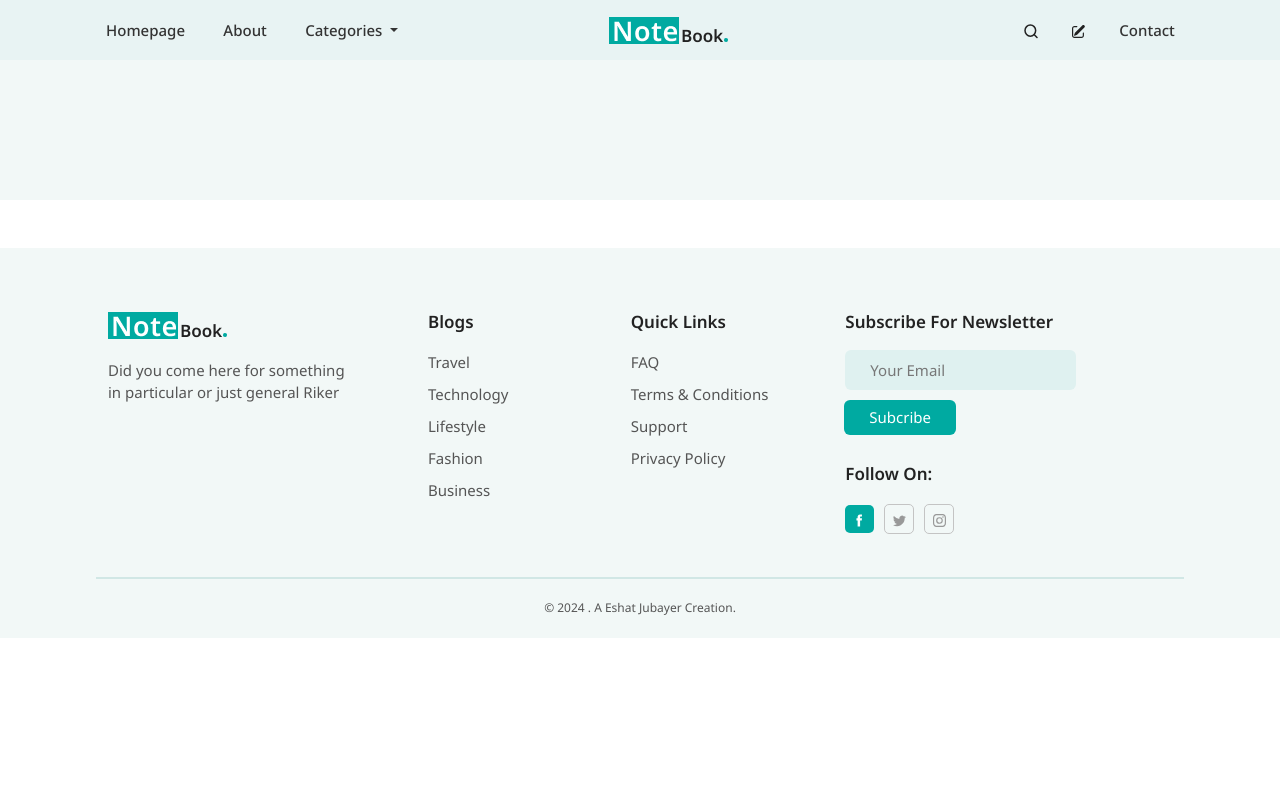
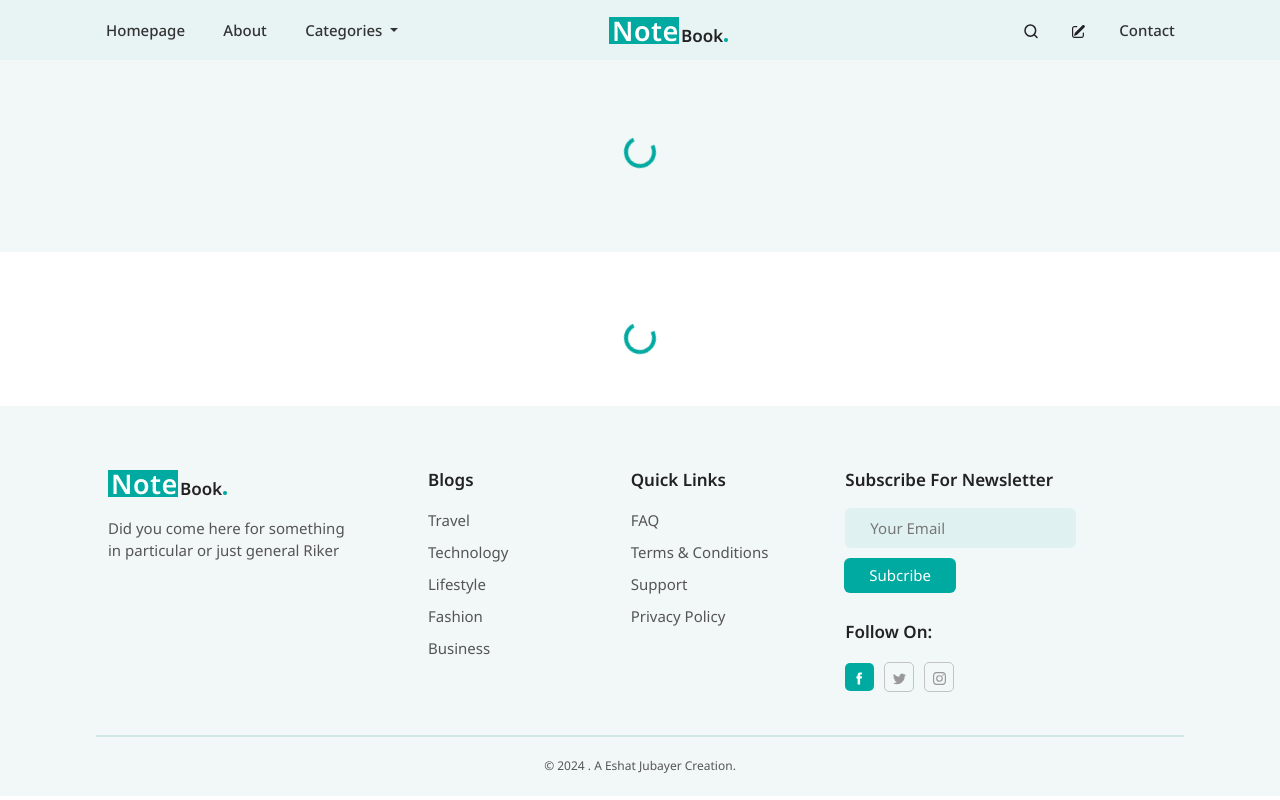
Before and after one commit to Eshat002/Blog-With-Python-Django-2, a Django app: template profiles/templates/profile.html in a window 1280 px wide. Run offline with Django 5.2, Linux system fonts and the light colour scheme; the template is opened without the code that fills it, so the values that code supplies are empty; data comes from the database, SQL or seed files in the repository; both versions use the stored data as it was after the commit.

Commit message:
finished about author page

```diff
--- a/profiles/static/profile.js
+++ b/profiles/static/profile.js
@@ -1,6 +1,10 @@
 const profileUrl = window.location.href + "data/";
 const profile_first_section_data_container = document.getElementById("profile-first-section-data-container")
 const profile_sec_section_row = document.getElementById("profile-sec-section-row")
+const profile_headline = document.getElementById("profile-headline")
+const spinner_for_profile_data = document.getElementById("spinner-for-profile-data")
+const spinner_for_profile_posts = document.getElementById("spinner-for-profile-posts")
+
 
 
 console.log("profile_url", profileUrl)
@@ -11,6 +15,9 @@ function get_profile_data() {
         url: profileUrl,
 
         success: function (response) {
+
+            spinner_for_profile_data.classList.add("d-none")
+            spinner_for_profile_posts.classList.add("d-none")
 
             profile_first_section_data_container.innerHTML = `<div class='d-flex profile-first-section-single'>
 
@@ -47,19 +54,25 @@ function get_profile_data() {
          </div>
          </div>`
 
+
+            profile_headline.innerHTML = "<span class='re-highlighted-span'>Read </span> author blogs"
+
             for (const post of response.data2) {
                 profile_sec_section_row.innerHTML += `
-                 <div class='col-lg-4'>
+                 <div class='col-lg-4 col-md-6 col-sm-6 mb-5'>
                  <div class='profile-sec-section-single-post-container'>
                  <div class='profile-sec-section-image-container'>
-                <img style='width:100%' class='' src="${post.featured_image_url}" alt="featured-image">
+                <img class='re-featured-image' src="${post.featured_image_url}" alt="featured-image">
                  </div>
-                 <p class='re-post-category'>${post.category}</p>
+                 <p class='re-post-category'>
+                 <span class="re-post-category-span">${post.category}</span>
+
+                </p>
                  <h2 class='re-post-title'> ${post.title} </h2>
 
                  <div class="re-post-details d-flex">
                                 <div class="d-flex pe-2">
-                                    <img style="width:30px; height:30px" class="re-post-author-image" alt="author-image" src="${post.author_image}">
+                                    <img class="re-post-author-image" alt="author-image" src="${post.author_image}">
                                     <span class="re-post-details-text">
                                         ${post.author_name}
                                         <span>
@@ -77,7 +90,7 @@ function get_profile_data() {
                                     <svg xmlns="http://www.w3.org/2000/svg" width="12" height="12" viewBox="0 0 12 12" fill="none">
                                         <path d="M6 0C2.6916 0 0 2.6916 0 6C0 9.3084 2.6916 12 6 12C9.3084 12 12 9.3084 12 6C12 2.6916 9.3084 0 6 0ZM6 10.8C3.3534 10.8 1.2 8.6466 1.2 6C1.2 3.3534 3.3534 1.2 6 1.2C8.6466 1.2 10.8 3.3534 10.8 6C10.8 8.6466 8.6466 10.8 6 10.8Z" fill="#555555"></path>
                                         <path d="M6.60002 3H5.40002V6.2484L7.37582 8.2242L8.22422 7.3758L6.60002 5.7516V3Z" fill="#555555"></path>
-                                    </svg><span class="re-post-details-text"> ${post.readtime} </span>
+                                    </svg><span class="re-post-details-text"> ${post.readtime} Read </span>
                                 </div>
 
                             </div>
--- a/profiles/templates/profile.html
+++ b/profiles/templates/profile.html
@@ -9,9 +9,19 @@
 
 {% block content %}
 
+
+
+
 <div class="profile-first-section">
 
     <div class="container-fluid">
+        <div>
+            <div class="spinner-container mt-3 text-center">
+                <div id="spinner-for-profile-data" style="color:#00AAA1" class="spinner-border" role="status">
+                    <span class="visually-hidden">Loading...</span>
+                </div>
+            </div>
+        </div>
 
         <div class="row">
             <div id="profile-first-section-data-container">
@@ -27,8 +37,16 @@
 <div class="profile-sec-section">
 
     <div class="container-fluid">
+        <h2 id="profile-headline" class="re-headline"></h2>
+        <div>
+            <div class="spinner-container mt-1 text-center">
+                <div id="spinner-for-profile-posts" style="color:#00AAA1" class="spinner-border" role="status">
+                    <span class="visually-hidden">Loading...</span>
+                </div>
+            </div>
+        </div>
 
-        <div id="profile-sec-section-row" class="row">
+        <div id="profile-sec-section-row" class="row gx-5">
 
 
         </div>
@@ -38,7 +56,7 @@
 
 
 
-<div class="about-us-last-sec">
+<div class="profile-last-sec">
     <script src="{% static 'profile.js' %}"></script>
 </div>
 
--- a/static/base.css
+++ b/static/base.css
@@ -4,3 +4,130 @@ body {
     padding: 0;
     box-sizing: border-box;
 }
+
+
+.re-featured-image {
+    border-radius: 10px;
+    object-fit: cover;
+    width: 100%
+}
+
+.re-post-category {
+    color: #666;
+    font-family: "Noto Sans";
+    font-size: 12px;
+    font-style: normal;
+    font-weight: 400;
+    line-height: 100%;
+    /* 12px */
+    text-transform: capitalize;
+    margin-top: 20px;
+    margin-bottom: 10px
+}
+
+.re-post-category-span {
+    border-radius: 3px;
+    background: #DFF1F0;
+    padding: 1px 5px
+}
+
+.re-post-title {
+    color: #222;
+    font-family: "Noto Sans";
+    font-size: 27px;
+    font-style: normal;
+    font-weight: 600;
+    line-height: 140%;
+    /* 37.8px */
+    text-transform: capitalize;
+    margin-bottom: 20px;
+}
+
+
+
+.re-post-author-image {
+    width: 15px;
+    height: 15px;
+    border-radius: 50%;
+    object-fit: cover;
+    margin-top: -2px;
+}
+
+.re-post-details-text {
+    color: #777;
+    font-family: "Noto Sans";
+    font-size: 12px;
+    font-style: normal;
+    font-weight: 400;
+    line-height: 100%;
+    text-transform: capitalize;
+    margin-left: 5px;
+}
+
+
+.re-post-date-container {
+    border-left: 1px solid #999;
+}
+
+.re-post-time-container {
+    border-left: 1px solid #999;
+}
+
+
+.re-post-content {
+    color: #555;
+    font-family: "Noto Sans";
+    font-size: 15px;
+    font-style: normal;
+    font-weight: 400;
+    line-height: 150%;
+    margin-top: 13px
+        /* 22.5px */
+    ;
+}
+
+
+.re-headline {
+    color: #222;
+    font-family: "Noto Sans";
+    font-size: 27px;
+    font-style: normal;
+    font-weight: 600;
+    line-height: 140%;
+    text-transform: capitalize;
+    margin-bottom: 50px;
+
+}
+
+.re-highlighted-span {
+
+    color: #FFF;
+    background-color: #00AAA1;
+    text-transform: capitalize;
+    margin-right: 7px;
+    /* padding: 0px 2px; */
+
+}
+
+.profile-sec-section {
+    margin-top: 70px;
+    margin-bottom: 30px;
+}
+
+@media screen and (max-width:1230px) {
+    .re-post-time-container {
+        display: none !important;
+    }
+}
+
+
+@media screen and (max-width:502px) {
+    .re-post-title {
+        font-size: 22px;
+    }
+
+    .re-headline {
+        font-size: 22px;
+        margin-bottom: 40px;
+    }
+}
```
Also changed, not shown: db.sqlite3.
